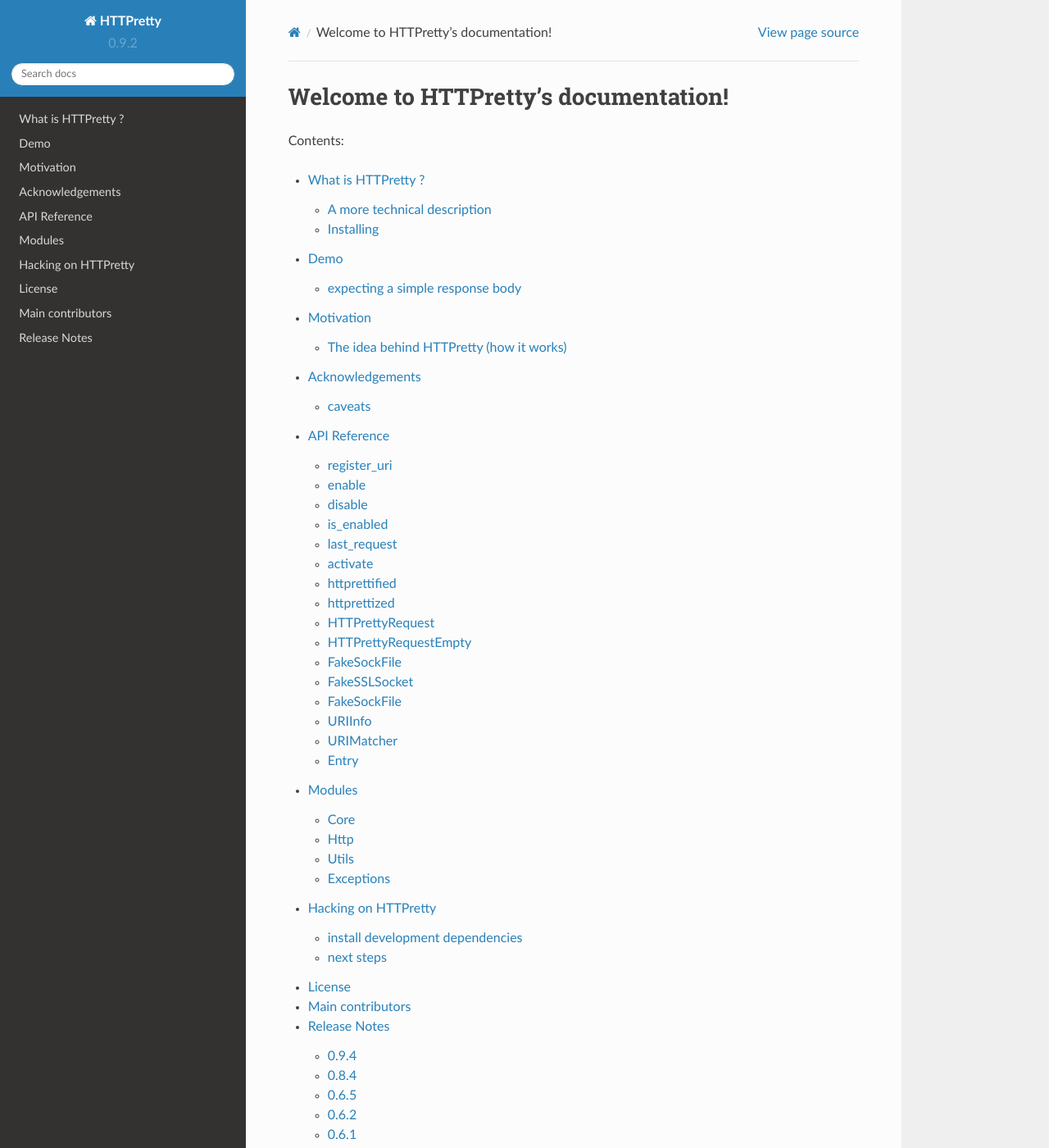
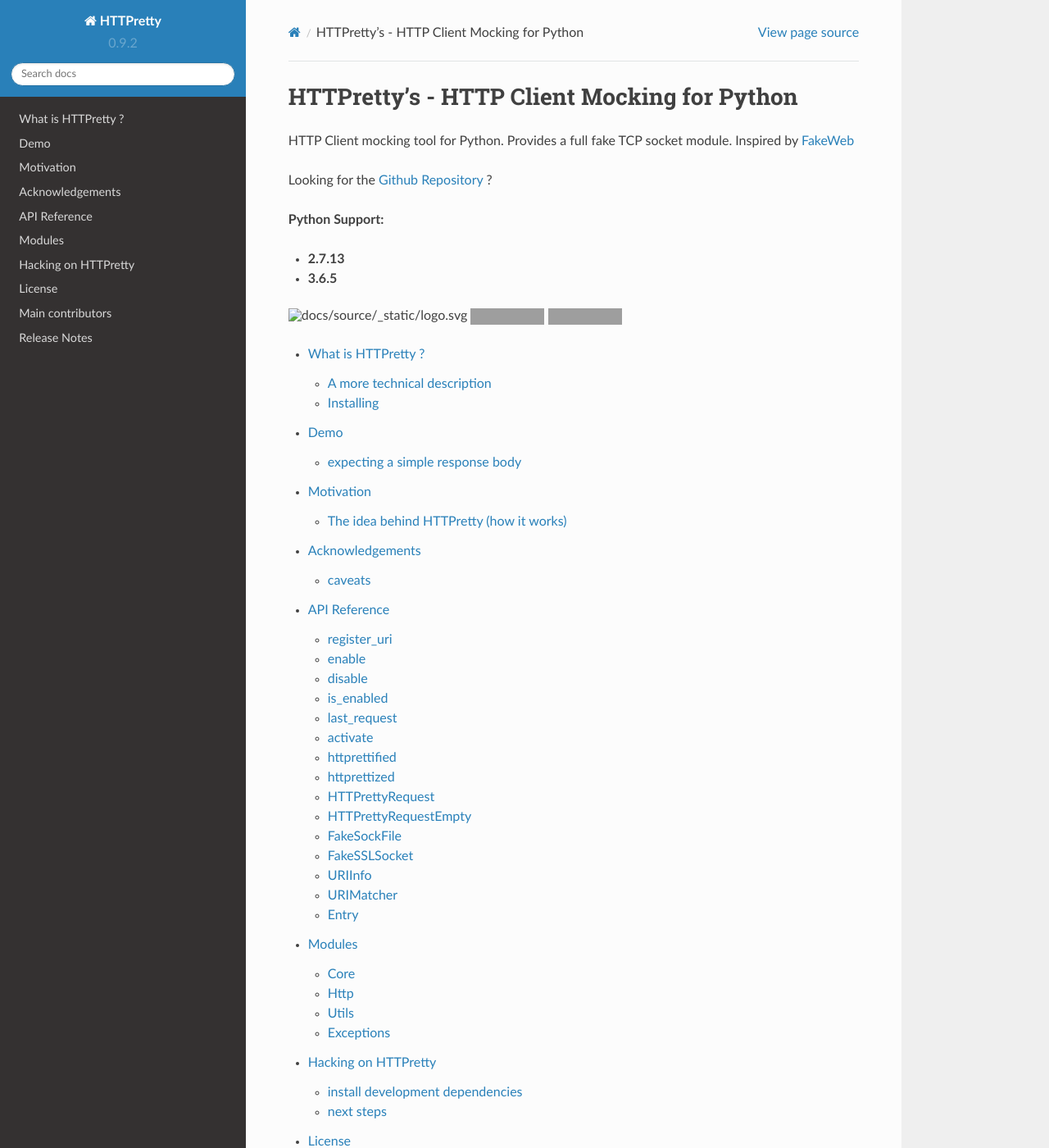
Before and after one commit to gabrielfalcao/HTTPretty, a Sphinx documentation site: the page built from docs/source/index.rst, in a window 1280 px wide and 1400 px high. Shown: the whole window at 82% size. Built offline with Sphinx 7.4.7 and the Read the Docs theme 2.0.0, drawn with Linux system fonts in a browser that asks for light colours; grey boxes are pictures that could not be loaded.

Commit message:
update docs

```diff
--- a/docs/source/index.rst
+++ b/docs/source/index.rst
@@ -3,10 +3,30 @@
    You can adapt this file completely to your liking, but it should at least
    contain the root `toctree` directive.
 
-Welcome to HTTPretty's documentation!
-=====================================
+HTTPretty's - HTTP Client Mocking for Python
+============================================
 
-Contents:
+HTTP Client mocking tool for Python. Provides a full fake TCP socket module. Inspired by `FakeWeb <https://github.com/chrisk/fakeweb>`_
+
+Looking for the `Github Repository <https://github.com/gabrielfalcao/HTTPretty>`_ ?
+
+**Python Support:**
+
+- **2.7.13**
+- **3.6.5**
+
+.. image:: docs/source/_static/logo.svg
+
+.. image:: https://readthedocs.org/projects/httpretty/badge/?version=latest
+   :target: http://httpretty.readthedocs.io/en/latest/?badge=latest
+   :alt: Documentation Status
+.. image:: https://travis-ci.org/gabrielfalcao/HTTPretty.svg?branch=master
+    :target: https://travis-ci.org/gabrielfalcao/HTTPretty
+.. |PyPI python versions| image:: https://img.shields.io/pypi/pyversions/HTTPretty.svg
+   :target: https://pypi.python.org/pypi/HTTPretty
+.. |Join the chat at https://gitter.im/gabrielfalcao/HTTPretty| image:: https://badges.gitter.im/gabrielfalcao/HTTPretty.svg
+   :target: https://gitter.im/gabrielfalcao/HTTPretty?utm_source=badge&utm_medium=badge&utm_campaign=pr-badge&utm_content=badge
+
 
 .. toctree::
    :maxdepth: 2
```
Also changed, not shown: docs/source/api.rst (+0 -10 lines).
